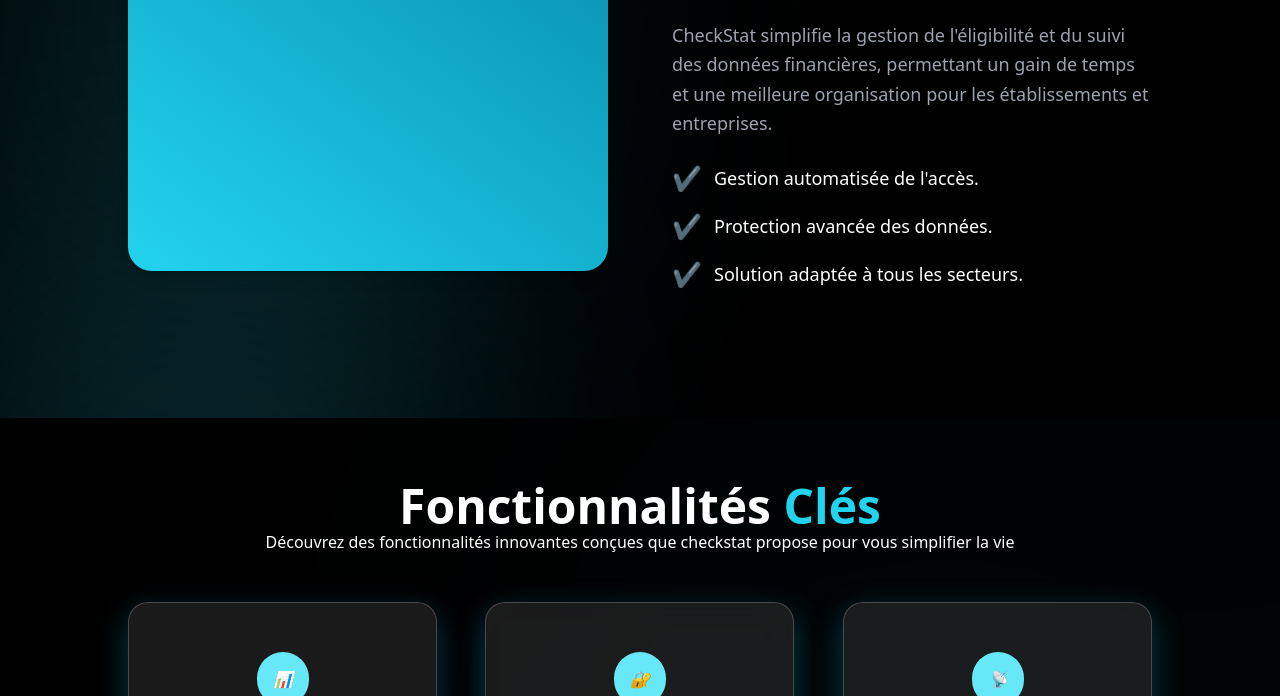
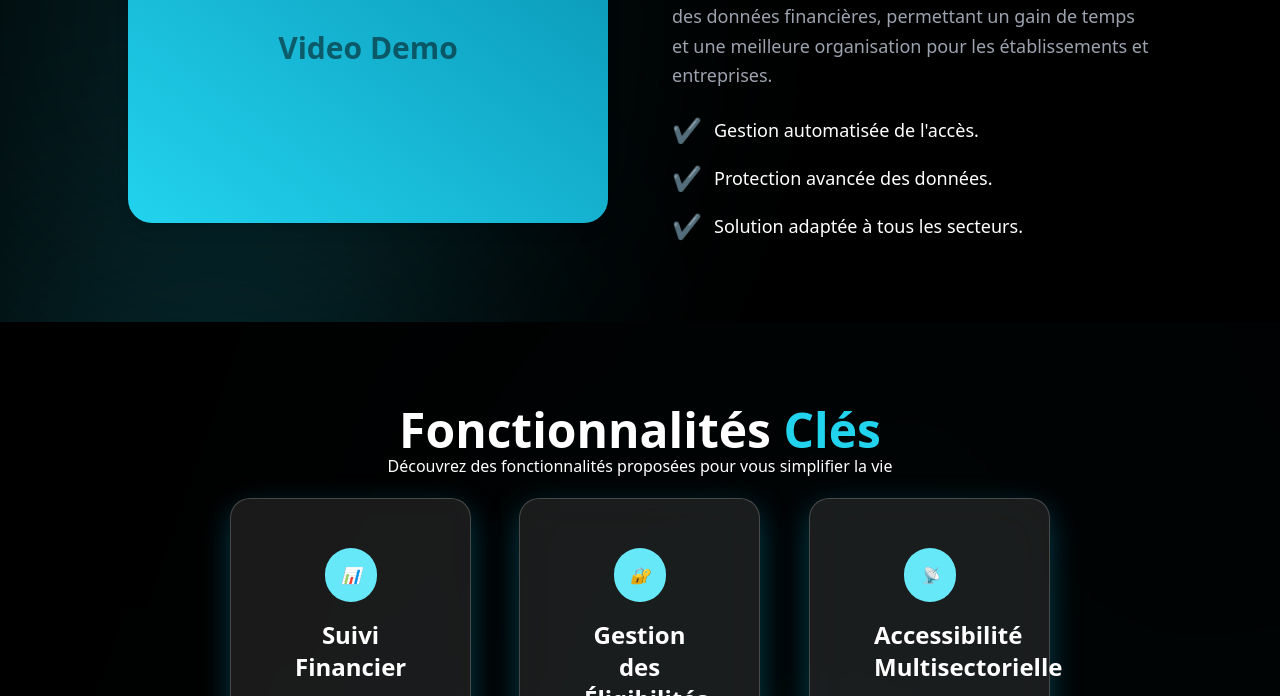
Before and after one commit to elieakilimali/checkstat_landing, a website: page index.html in a window 1280 px wide. Shown: the part 971-1667 px from the top of the page. Drawn offline with Linux system fonts and the light colour scheme.

Commit message:
suite de la finalisation

```diff
--- a/index.html
+++ b/index.html
@@ -125,7 +125,7 @@
 
     <!-- Home Section  -->
 
-<section class="text-white flex flex-col md:flex-row items-center justify-between px-[10%] sm:px-[10%] md:px-[10%] py-20">
+<section class="text-white flex flex-col md:flex-row items-center justify-between px-[10%] sm:px-[10%] md:px-[10%]  md:py-20">
     <!-- Texte -->
     <div class="text-center max-w-lg w-full md:w-1/2 md:text-left mb-8 md:mb-0">
         <h2 class="text-5xl sm:text-5xl md:text-6xl font-bold leading-tight">
@@ -149,7 +149,7 @@
 
     <!-- ==================================================== -->
   <!-- SECTION EXPLICATION MODERNE -->
-  <section class="explanation-section py-32 px-[10%] bg-black text-white relative overflow-hidden">
+  <section class="explanation-section py-10 md:py-20 px-[10%] bg-black text-white relative overflow-hidden">
     <!-- Formes en arrière-plan -->
     <div class="absolute inset-0 pointer-events-none">
         <div class="blob w-[500px] h-[500px] bg-cyan-400 opacity-20 rounded-full blur-[150px] top-0 left-0"></div>
@@ -159,14 +159,14 @@
     <div class="grid grid-cols-1 md:grid-cols-2 gap-16 relative z-10 items-center">
 
         <!-- Image stylisée -->
-        <div class="relative">
-            <div class="w-full h-[350px] bg-gradient-to-tr from-cyan-400 to-cyan-600 rounded-3xl shadow-lg flex items-center justify-center">
-                <span class="text-black text-3xl font-bold"></span>
+        <div class="relative order-2 md:order-1">
+            <div class="w-full min-h-[350px] bg-gradient-to-tr from-cyan-400 to-cyan-600 rounded-3xl shadow-lg flex items-center justify-center">
+                <span class="text-black/50 text-3xl font-bold">Video Demo</span>
             </div>
         </div>
 
         <!-- Texte -->
-        <div class="space-y-6 text-center md:text-left">
+        <div class="space-y-6 text-center md:text-left order-1 md:order-2">
             <h2 class="text-3xl md:text-5xl font-extrabold leading-tight">
                 Pourquoi <span class="text-cyan-400">CheckStat</span> est essentiel ?
             </h2>
@@ -193,9 +193,9 @@
 
 <!-- FONCTIONNALITE  -->
 <section class="section-background  features-section  md:py-16 text-center">
-   <div class="mb-12">
+   <div class="px-10 py-5">
         <h2 class="text-3xl md:text-5xl font-extrabold ">Fonctionnalités <span class="text-cyan-400">Clés</span></h2>
-        <p>Découvrez des fonctionnalités innovantes conçues que checkstat propose pour vous simplifier la vie</p>
+        <p>Découvrez des fonctionnalités proposées pour vous simplifier la vie</p>
    </div>
 
     <div class="grid grid-cols-1 md:grid-cols-3 gap-12 px-[10%]">
--- a/src/styles.css
+++ b/src/styles.css
@@ -75,7 +75,7 @@
 /* ------ NOUVELLE SECTION FONCTIONNALITÉS ------ */
 .features-section {
     position: relative;
-    padding: 8rem 0;
+    /* padding: 0; */
 }
 
 .feature-card {
```
Also changed, not shown: dist/styles.css.
